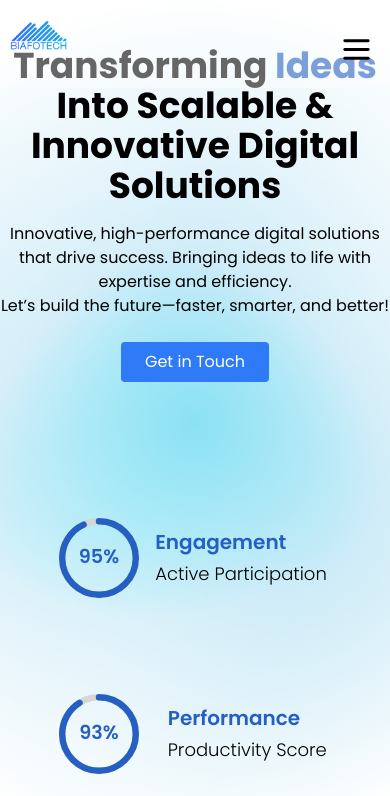
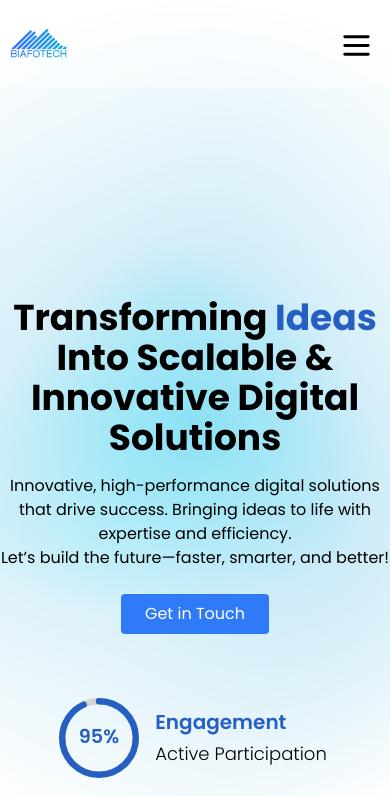
Before and after one commit to ahmadsohailMask01/company-website, a Next.js app: page / in a window 390 px wide. Shown: the top 796 px of the page. Built offline with nearby package versions, Linux system fonts and the light colour scheme.

Commit message:
Responsive changes

```diff
--- a/src/app/components/GetInTouch/GetInTouch.jsx
+++ b/src/app/components/GetInTouch/GetInTouch.jsx
@@ -1,26 +1,53 @@
-'use client'
-import React from 'react'
-import Card from '../Card/Card'
-import { useRouter } from 'next/navigation'
+"use client";
+import React from "react";
+import Card from "../Card/Card";
+import { useRouter } from "next/navigation";
 
 const GetInTouch = () => {
   const router = useRouter();
   return (
     <>
-    <section className='flex flex-col w-full p-10 pt-9 justify-center items-center bg-[#F2F2F2] relative'>
-    <div className='flex w-full m-10 justify-center items-center p-5  rounded-2xl min-h-80 bg-[#002049]'>
-    <div className='flex flex-col font-poppins justify-center items-center space-y-4 text-white'>
-        <p className='text-4xl font-medium'>We'd love to <font className='text-[#255FC1]'>hear</font> from you!</p>
-        <p className='text-base font-light text-center'>Whether you have a question about features, trials, pricing, need a demo, or anything else, our team is <br/> ready to answer all you questions</p>
+      <section className="flex flex-col w-full p-10 pt-12 lg:pt-9 justify-center items-center bg-[#F2F2F2] relative">
+        <div className="flex w-full m-10 justify-center items-center p-5  rounded-2xl min-h-80 bg-[#002049]">
+          <div className="flex flex-col font-poppins justify-center items-center space-y-4 text-white">
+            <p className="text-4xl font-medium">
+              We'd love to <font className="text-[#255FC1]">hear</font> from
+              you!
+            </p>
+            <p className="text-base font-light text-center">
+              Whether you have a question about features, trials, pricing, need
+              a demo, or anything else, our team is <br /> ready to answer all
+              you questions
+            </p>
           </div>
         </div>
-    <div className='flex flex-col md:flex-row md:relative md:top-[-80] items-center justify-center  font-poppins gap-10'>
-        <Card title={'Direct Contact'} titleClassName='font-medium text-sm text-[#255FC1]' description="Reach out to us directly via email for quick and personalized assistance. We're here to help!" descriptionClassName='text-center text-sm' buttonLabel={'Contact Us'} imageSrc={'/images/email.png'} imgClassName='w-10' buttonClassName='mt-4 w-36 cursor-pointer text-white py-2 bg-[#2F7AF7] rounded flex gap-2 justify-center items-center font-poppins' buttonOnClick={()=>router.push('/contact-us')}/>
-        <Card title={'Contact Support'} description='Need help? Raise a ticket, and our team will get back to you with the right solution!' descriptionClassName='text-center text-sm' buttonLabel={'Support'} imageSrc={'/images/support.png'} imgClassName={'w-10'} titleClassName='font-medium text-[#255FC1] text-sm' buttonClassName='mt-4 text-white cursor-pointer px-6 w-36 py-2 bg-[#2F7AF7] rounded flex gap-2 justify-center items-center font-poppins' buttonOnClick={()=>router.push('https://support.biafotech.com')}/>
+        <div className="flex flex-col md:flex-row md:relative md:top-[-80] items-center justify-center  font-poppins gap-10">
+          <Card
+            title={"Direct Contact"}
+            titleClassName="font-medium text-sm text-[#255FC1]"
+            description="Reach out to us directly via email for quick and personalized assistance. We're here to help!"
+            descriptionClassName="text-center text-sm"
+            buttonLabel={"Contact Us"}
+            imageSrc={"/images/email.png"}
+            imgClassName="w-10"
+            buttonClassName="mt-4 w-36 cursor-pointer text-white py-2 bg-[#2F7AF7] rounded flex gap-2 justify-center items-center font-poppins"
+            buttonOnClick={() => router.push("/contact-us")}
+          />
+          <Card
+            title={"Contact Support"}
+            description="Need help? Raise a ticket, and our team will get back to you with the right solution!"
+            descriptionClassName="text-center text-sm"
+            buttonLabel={"Support"}
+            imageSrc={"/images/support.png"}
+            imgClassName={"w-10"}
+            titleClassName="font-medium text-[#255FC1] text-sm"
+            buttonClassName="mt-4 text-white cursor-pointer px-6 w-36 py-2 bg-[#2F7AF7] rounded flex gap-2 justify-center items-center font-poppins"
+            buttonOnClick={() => router.push("https://support.biafotech.com")}
+          />
         </div>
       </section>
     </>
-  )
-}
+  );
+};
 
-export default GetInTouch
+export default GetInTouch;
--- a/src/app/components/Header/Header.jsx
+++ b/src/app/components/Header/Header.jsx
@@ -41,7 +41,7 @@ const Header = () => {
         </div>
         <div className="flex justify-center text-sm items-center gap-3">
           <Button
-            onClick={() => router.push('/get-in-touch')}
+            onClick={() => router.push("/get-in-touch")}
             label="Get in Touch"
             className="cursor-pointer text-white bg-[#2F7AF7] px-4 py-2 text-sm rounded-3xl"
           />
@@ -52,29 +52,35 @@ const Header = () => {
 
       <div className="visible lg:invisible flex justify-between items-center w-full">
         <a href="/">
-        <img
-          src="/images/biafo-v1.png"
-          className="absolute top-5 w-15 left-2 z-0"
-        />
+          <img
+            src="/images/biafo-v1.png"
+            className="absolute top-7 w-15 left-2 z-0"
+          />
         </a>
         <button
           onClick={() => setIsOpen(!isOpen)}
           className="focus:outline-none text-black"
         >
           {isOpen ? (
-            <X size={28} className="absolute top-2 right-2 z-4 cursor-pointer text-amber-50" />
+            <X
+              size={28}
+              className="absolute top-2 right-2 z-4 cursor-pointer text-amber-50"
+            />
           ) : (
-            <Menu size={35} className="absolute right-4 cursor-pointer top-8 z-2" />
+            <Menu
+              size={35}
+              className="absolute right-4 cursor-pointer top-7 z-2"
+            />
           )}
         </button>
 
         {/* Mobile Menu */}
         <div
-          className={`absolute left-0 w-full bg-blue-900/50 rounded-2xl text-white p-5 pt-10 z-3 transition-transform duration-300 ${
+          className={`absolute left-0 w-full bg-blue-900/50 rounded-2xl text-white p-5 pt-20 z-3 transition-transform duration-300 ${
             isOpen ? "translate-y-15" : "-translate-y-full"
           }`}
         >
-          <nav className="flex flex-col space-y-4">
+          <nav className="flex flex-col space-y-4 items-center">
             {navItems.map((item) => (
               <a
                 key={item.name}
@@ -85,6 +91,11 @@ const Header = () => {
                 {item.name}
               </a>
             ))}
+            <Button
+              onClick={() => router.push("/get-in-touch")}
+              label="Get in Touch"
+              className="cursor-pointer text-white bg-[#2F7AF7] px-1 w-50 py-2 text-sm rounded"
+            />
           </nav>
         </div>
       </div>
--- a/src/app/components/HeroSection/HeroSection.jsx
+++ b/src/app/components/HeroSection/HeroSection.jsx
@@ -1,33 +1,53 @@
 "use client";
 import React from "react";
-import {useRouter} from 'next/navigation'
-import {BsArrowRight} from 'react-icons/bs'
+import { useRouter } from "next/navigation";
+import { BsArrowRight } from "react-icons/bs";
 import Button from "../Button/Button";
 import StaticDataCard from "../StaticDataCard/StaticDataCard";
-
 
 const HeroSection = () => {
   const router = useRouter();
   return (
     <>
       <section
-        className={`flex flex-col text-center font-poppins items-center bg-center justify-center mb-8 bg-no-repeat bg-[url(/images/HeroBackground.svg)] bg-[auto_100%] text-white  w-full z-0 h-screen space-y-20 `}
+        className={`mb-80 pt-70 space-y-2 md:mb-50 lg:pt-0 flex flex-col text-center font-poppins items-center bg-center justify-center lg:mb-12 bg-no-repeat bg-[url(/images/HeroBackground.svg)] bg-[auto_100%] text-white  w-full z-0 h-screen  md:pt-30 `}
       >
         <div className=" flex flex-col relative justify-center text-center items-center gap-2 w-full rounded-2xl">
           <h2 className="text-4xl font-bold text-black mt-40">
-            Transforming <font className='text-[#255FC1]'>Ideas</font> Into Scalable & <br /> Innovative Digital
-            Solutions
+            Transforming <font className="text-[#255FC1]">Ideas</font> Into
+            Scalable & <br /> Innovative Digital Solutions
           </h2>
           <p className="mt-2 text-black">
-          Innovative, high-performance digital solutions that drive success. Bringing ideas to life with expertise and efficiency.<br/> Let’s build the future—faster, smarter, and better!
+            Innovative, high-performance digital solutions that drive success.
+            Bringing ideas to life with expertise and efficiency.
+            <br /> Let’s build the future—faster, smarter, and better!
           </p>
-          <Button className="mt-4 px-6 py-2 mb-12 bg-[#2F7AF7] rounded flex gap-2 justify-center items-center font-poppins" onClick={()=>router.push('/get-in-touch')} label='Get in Touch'/>
+          <Button
+            className="mt-4 px-6 py-2 mb-12 bg-[#2F7AF7] rounded flex gap-2 justify-center items-center font-poppins"
+            onClick={() => router.push("/get-in-touch")}
+            label="Get in Touch"
+          />
         </div>
-        <div className="flex flex-col md:flex-row gap-20">
-          <StaticDataCard text={'95%'} value={93} title={'Engagement'} description={'Active Participation'}/>
-          <StaticDataCard text={'93%'} value={91} title={'Performance'} description={'Productivity Score'}/>
-          <StaticDataCard text={'97%'} value={95} title={'Satisfaction'} description={'Client Feedback'}/>
-          </div>
+        <div className="flex flex-col space-y-1 justify-center lg:w-full lg:flex-row lg:gap-20">
+          <StaticDataCard
+            text={"95%"}
+            value={93}
+            title={"Engagement"}
+            description={"Active Participation"}
+          />
+          <StaticDataCard
+            text={"93%"}
+            value={91}
+            title={"Performance"}
+            description={"Productivity Score"}
+          />
+          <StaticDataCard
+            text={"97%"}
+            value={95}
+            title={"Satisfaction"}
+            description={"Client Feedback"}
+          />
+        </div>
       </section>
     </>
   );
```
Lines whose indentation alone changed are shown as unchanged.
